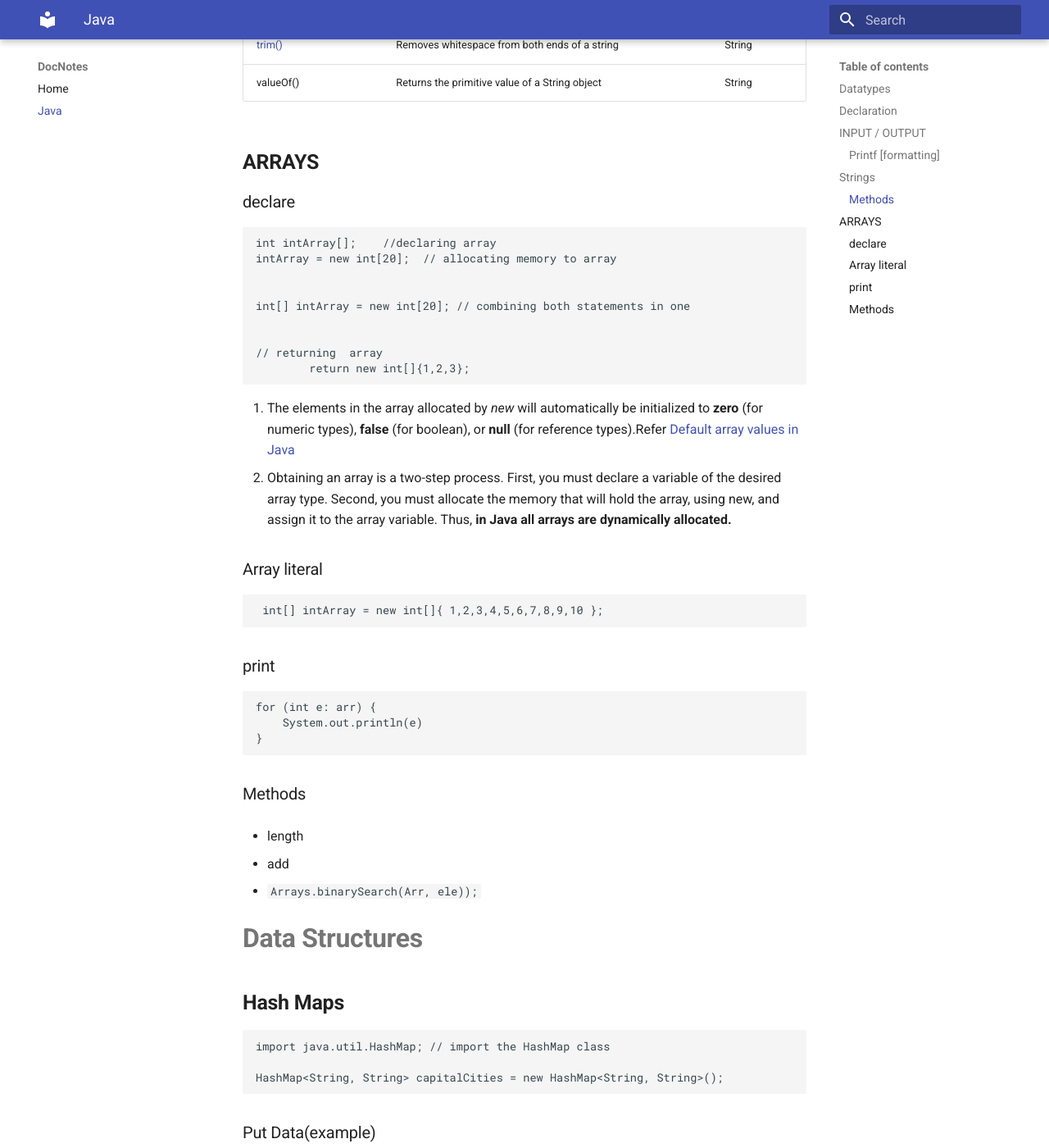
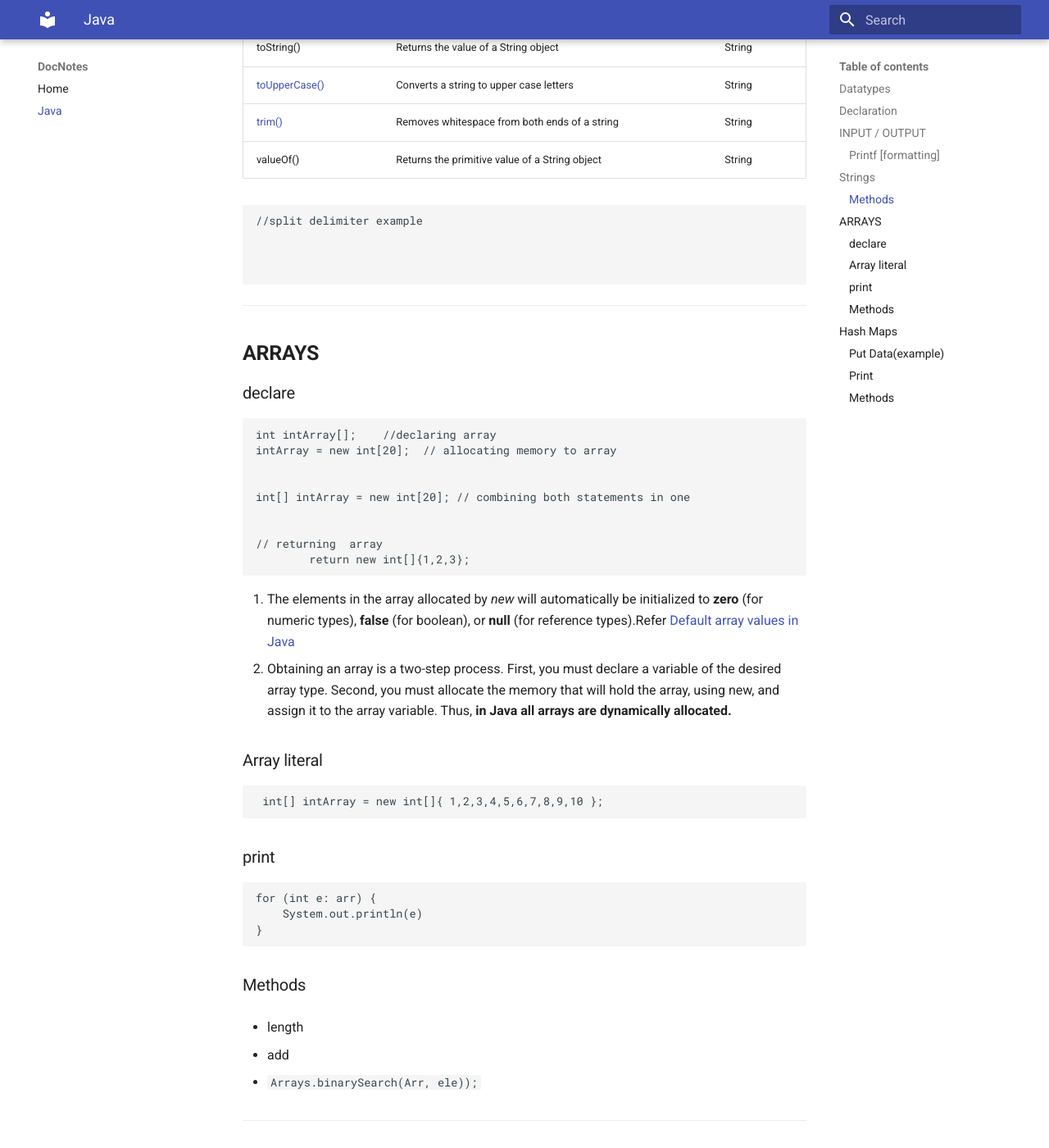
Before and after one commit to balochankesh/docnotes, an MkDocs documentation site: the page built from docs/JAVA.md, in a window 1280 px wide and 1400 px high, scrolled down 3296 px. Shown: the whole window at 82% size. Built offline with MkDocs 1.6.1 and Material for MkDocs 9.7.7, drawn with Linux system fonts in a browser that asks for light colours.

Commit message:
some changes

````diff
--- a/docs/JAVA.md
+++ b/docs/JAVA.md
@@ -1,4 +1,6 @@
 # **JAVA**
+
+---
 
 ## Datatypes
 
@@ -20,6 +22,8 @@
 
 Hello, World.
 ```
+
+---
 
 ## **INPUT / OUTPUT**
 
@@ -45,9 +49,11 @@
 
 ### Printf [formatting]
 
-<img src="printf2.png" title="" alt="yo" data-align="center">
+<img title="" src="printf2.png" alt="yo" data-align="inline">
 
 <img src="printf3.png" title="" alt="printf3.png" data-align="center">
+
+---
 
 ## **Strings**
 
@@ -94,6 +100,15 @@
 | [trim()](https://www.w3schools.com/java/ref_string_trim.asp)                               | Removes whitespace from both ends of a string                                                                                           | String       |
 | valueOf()                                                                                  | Returns the primitive value of a String object                                                                                          | String       |
 
+```java
+//split delimiter example
+
+
+
+```
+
+---
+
 ## **ARRAYS**
 
 ### declare
@@ -138,7 +153,7 @@
 
 - `Arrays.binarySearch(Arr, ele));`
 
-# **Data Structures**
+---
 
 ## **Hash Maps**
 
````
Also changed, not shown: other parts of docs/JAVA.md (+2 -0 lines).
